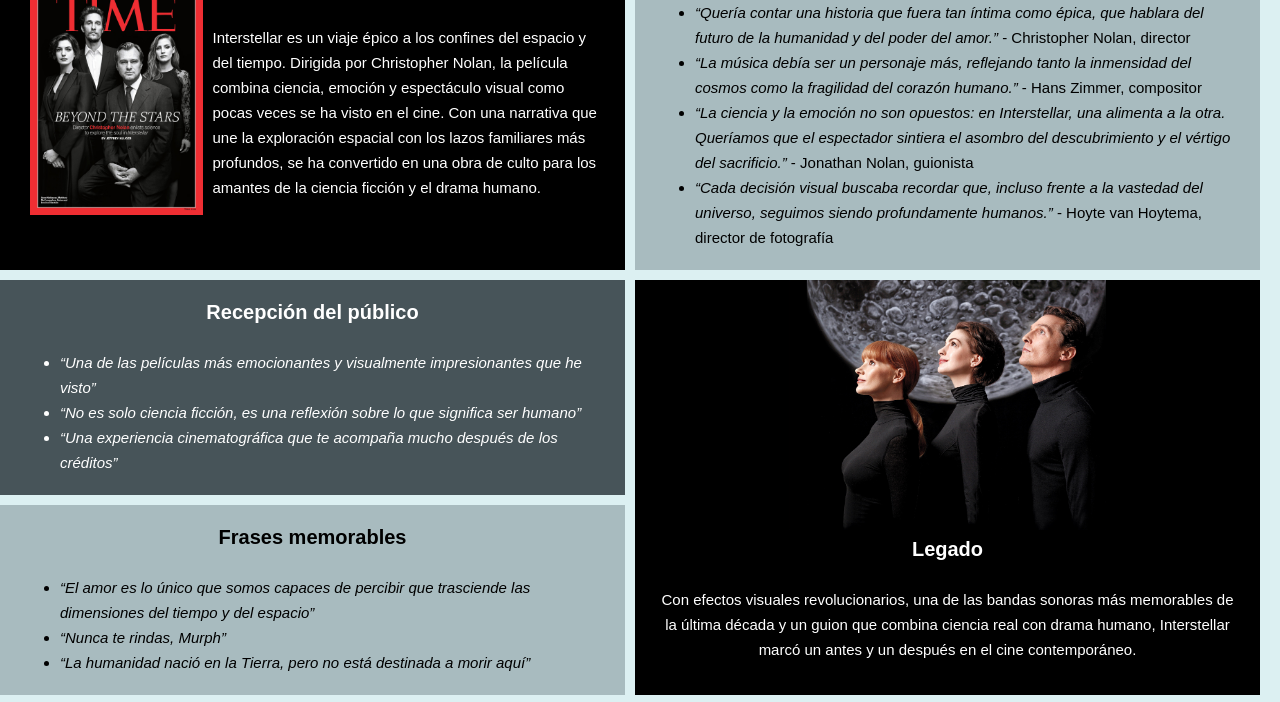
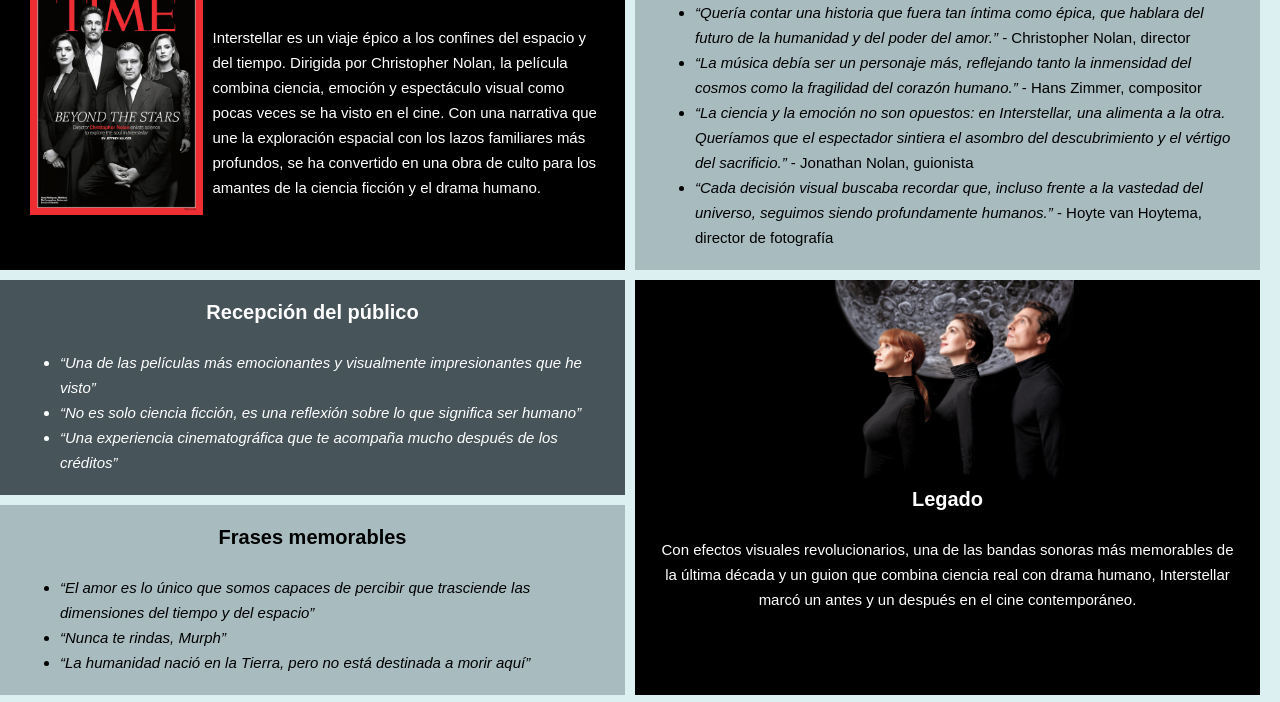
Before and after one commit to Aleksashunya/web1Final, a plain HTML site: page contenido/resumen.html in a window 1280 px wide. Shown: the part 70-772 px from the top of the page. Drawn offline with Linux system fonts and the light colour scheme.

Commit message:
Change image height in legado

```diff
--- a/estilos/resumen.css
+++ b/estilos/resumen.css
@@ -67,6 +67,10 @@
     align-content: start;
     padding-top: 0px;
     grid-area: legado;
+
+    img {
+        height: 200px;
+    }
 }
 
 #frases {
```
